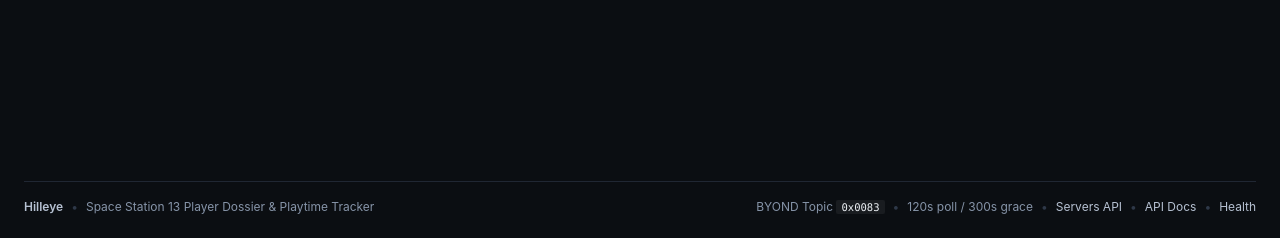
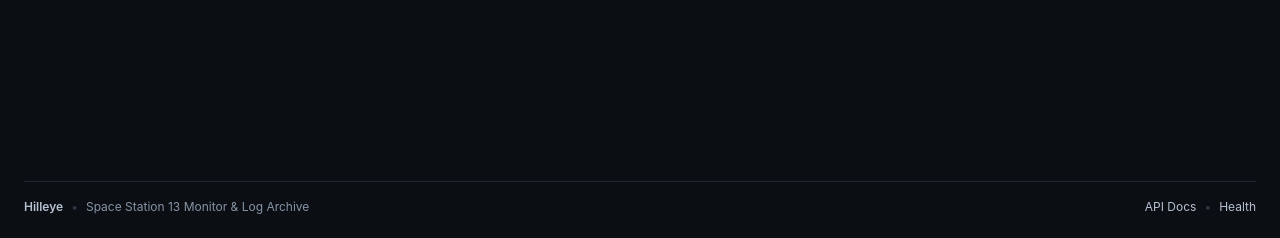
Before and after one commit to ImJustKisik/Hilleye, a FastAPI app: page / in a window 1280 px wide. Shown: the part 562-800 px from the top of the page. Run offline with FastAPI, Linux system fonts and the light colour scheme; data comes from the database, SQL or seed files in the repository; data that the repository does not hold is empty.

Commit message:
Remove technical clutter from base footer

```diff
--- a/web/templates/base.html
+++ b/web/templates/base.html
@@ -55,15 +55,9 @@
       <div class="footer-col">
         <span class="footer-brand">Hilleye</span>
         <span class="sep">&bull;</span>
-        <span>Space Station 13 Player Dossier &amp; Playtime Tracker</span>
+        <span>Space Station 13 Monitor &amp; Log Archive</span>
       </div>
       <div class="footer-col footer-right">
-        <span>BYOND Topic <code class="inline-code">0x0083</code></span>
-        <span class="sep">&bull;</span>
-        <span>{{ (tracker_stats.poll_interval if tracker_stats and tracker_stats.poll_interval else 120) }}s poll / {{ (tracker_stats.grace_period_seconds if tracker_stats and tracker_stats.grace_period_seconds else 300) }}s grace</span>
-        <span class="sep">&bull;</span>
-        <a href="/api/v1/servers">Servers API</a>
-        <span class="sep">&bull;</span>
         <a href="/docs">API Docs</a>
         <span class="sep">&bull;</span>
         <a href="/health">Health</a>
```
